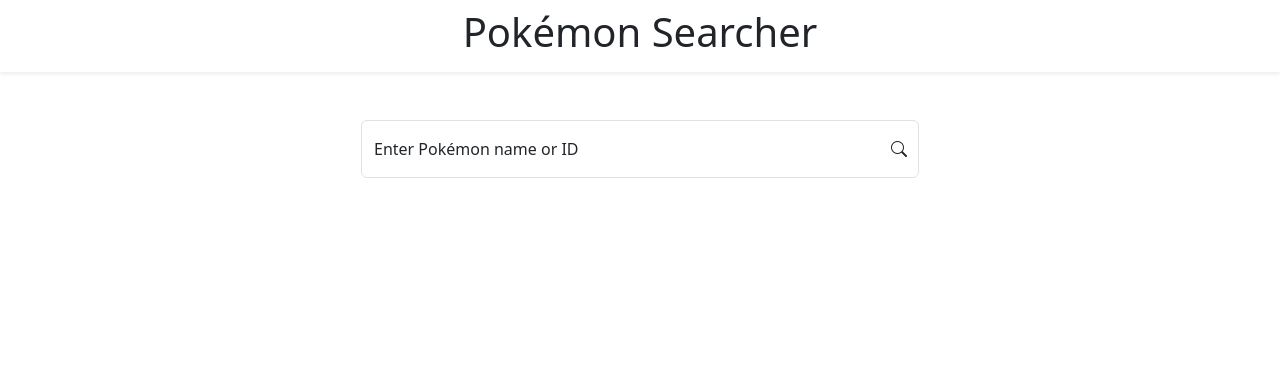
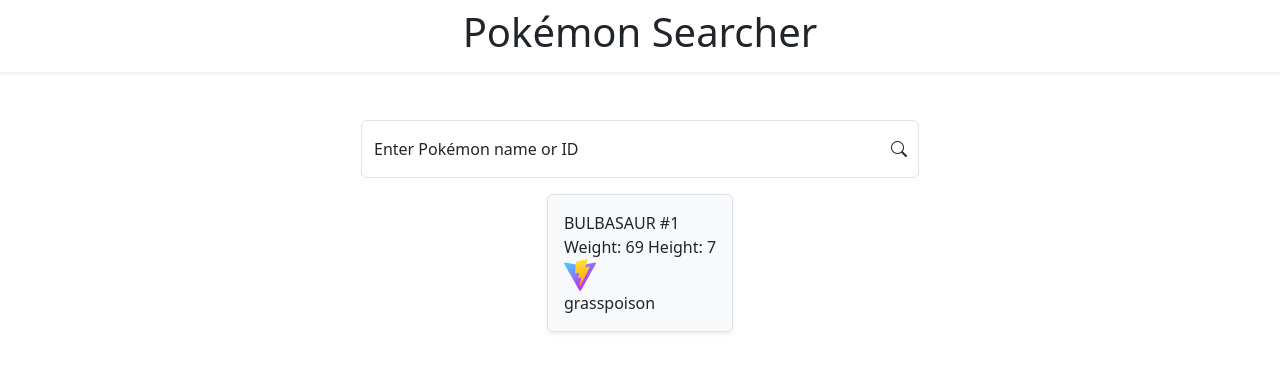
Before and after one commit to gideonadeti/pokemon-searcher, a React (Vite) app: page / in a window 1280 px wide. Shown: the top 372 px of the page. Built offline with nearby package versions, Linux system fonts and the light colour scheme.

Commit message:
Set up display

```diff
--- a/src/components/Main.tsx
+++ b/src/components/Main.tsx
@@ -18,7 +18,9 @@
       <div className="container d-flex flex-column align-items-center">
         <Search handleSubmit={handleSubmit} />
 
-        <div>{searchedString}</div>
+        <div className="row">
+          <Display />
+        </div>
       </div>
     </main>
   );
@@ -41,3 +43,21 @@
     </form>
   );
 }
+
+function Display() {
+  return (
+    <div className="col bg-light d-flex flex-column p-3 rounded border shadow-sm">
+      <div>
+        <div>BULBASAUR #1</div>
+        <div>Weight: 69 Height: 7</div>
+      </div>
+      <div>
+        <img src="/vite.svg" alt="" />
+      </div>
+      <div>
+        <span>grass</span>
+        <span>poison</span>
+      </div>
+    </div>
+  );
+}
```
